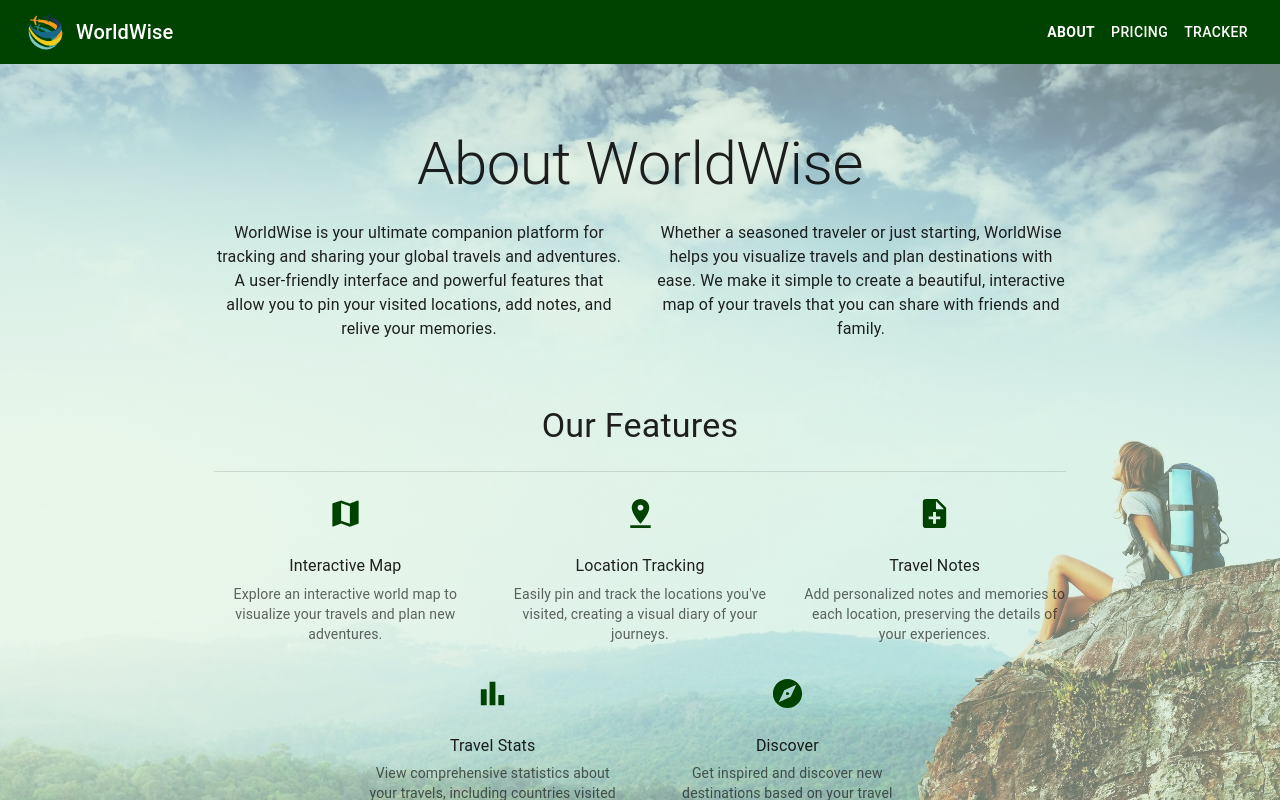
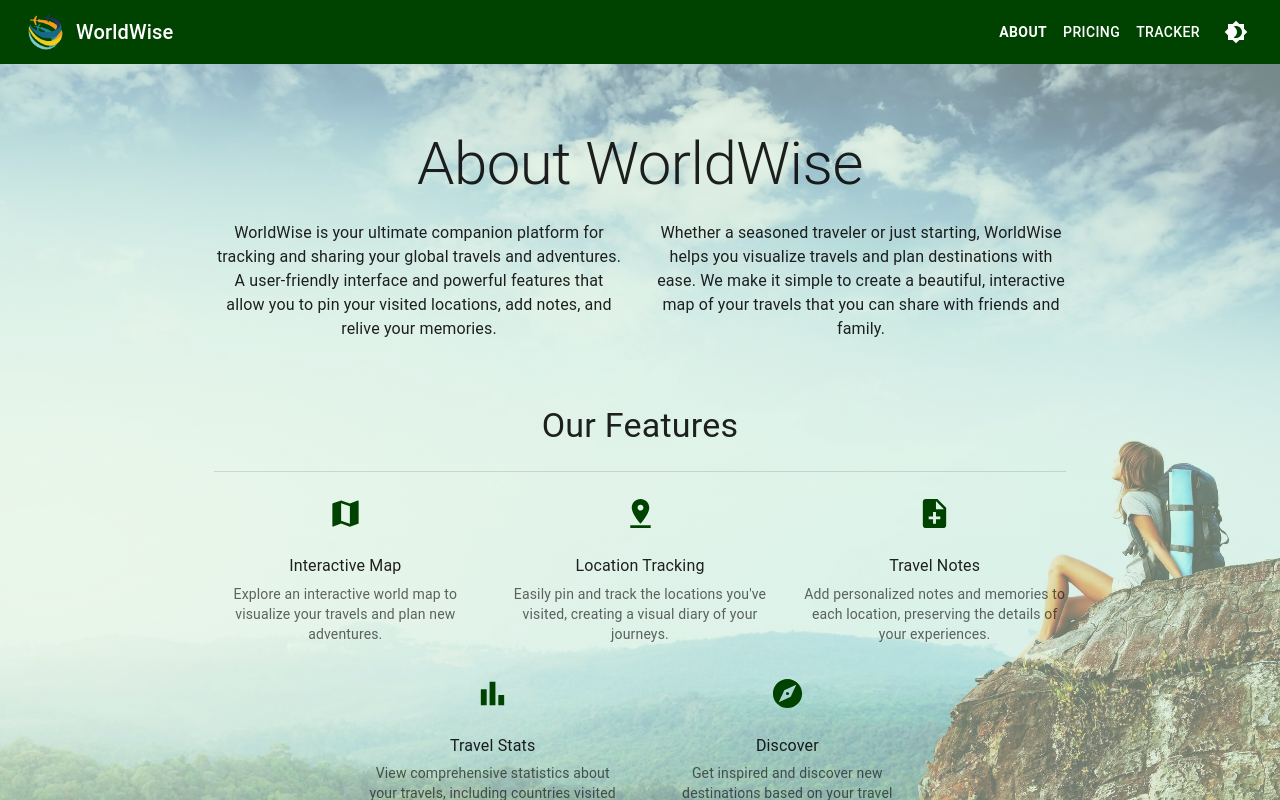
Before and after one commit to yassineDr12/world-wise, a React (Vite) app: page /about in a window 1280 px wide. Shown: the top 800 px of the page. Built offline with nearby package versions, Linux system fonts and the light colour scheme.

Commit message:
dark mode

```diff
--- a/src/App.tsx
+++ b/src/App.tsx
@@ -1,3 +1,4 @@
+import { useMemo, useState } from "react";
 import { Route, Routes, useLocation } from "react-router-dom";
 import { AnimatePresence } from "framer-motion";
 
@@ -9,10 +10,29 @@ import Pricing from "./pages/Pricing";
 import Tracker from "./pages/Tracker";
 import NotFound from "./pages/NotFound";
 
+import { ThemeProvider } from "@emotion/react";
+import { createTheme, CssBaseline, PaletteMode, useMediaQuery } from "@mui/material";
+import { ColorModeContext } from "./contexts/ThemeContext";
+import { getDesignTokens } from "./theme";
+
 function App() {
+  const prefersDarkMode = useMediaQuery("(prefers-color-scheme: dark)");
   const location = useLocation();
+  const [mode, setMode] = useState<PaletteMode>(prefersDarkMode ? "dark" : "light");
+  const colorMode = useMemo(
+    () => ({
+      // The dark mode switch would invoke this method
+      toggleColorMode: () => {
+        setMode((prevMode: PaletteMode) => (prevMode === "light" ? "dark" : "light"));
+      },
+    }),
+    []
+  );
+  const theme = useMemo(() => createTheme(getDesignTokens(mode)), [mode]);
   return (
-    <>
+    <ColorModeContext.Provider value={colorMode}>
+      <ThemeProvider theme={theme}>
+        <CssBaseline />
         <Header />
         <AnimatePresence mode="wait">
           <Routes location={location} key={location.pathname}>
@@ -24,7 +44,8 @@ function App() {
           </Routes>
         </AnimatePresence>
         <Footer />
-    </>
+      </ThemeProvider>
+    </ColorModeContext.Provider>
   );
 }
 
--- a/src/components/Background.tsx
+++ b/src/components/Background.tsx
@@ -1,12 +1,18 @@
 import AnimatedDiv from "./AnimatedDiv";
-import { Box, SxProps, Theme } from "@mui/material";
-import backgroundImage from "../assets/background.jpg";
+import { Box, SxProps, Theme, useTheme } from "@mui/material";
+import backgroundImageLight from "../assets/background-light.jpg";
+import backgroundImageDark from "../assets/background-dark.jpg";
 
 const Background = ({ children, sx }: { children: React.ReactNode; sx?: SxProps<Theme> | undefined }) => {
+  const theme = useTheme();
+  const isDarkMode = theme.palette.mode === "dark";
+
+  const backgroundImage = isDarkMode ? backgroundImageDark : backgroundImageLight;
+
   return (
     <Box
       sx={{
-        backgroundImage: `linear-gradient(rgb(211,238,213, 0.5), rgb(211,238,213, 0.5)), url(${backgroundImage})`,
+        backgroundImage: `linear-gradient(${theme.palette.background.default}80, ${theme.palette.background.default}80), url(${backgroundImage})`,
         backgroundSize: "cover",
         backgroundPosition: "center",
         backgroundRepeat: "no-repeat",
@@ -20,4 +26,5 @@ const Background = ({ children, sx }: { children: React.ReactNode; sx?: SxProps<
     </Box>
   );
 };
+
 export default Background;
--- a/src/components/Header.tsx
+++ b/src/components/Header.tsx
@@ -1,7 +1,10 @@
-import React from "react";
-import { AppBar, Toolbar, Typography, Button, Box } from "@mui/material";
+import { FC, useContext } from "react";
+import { AppBar, Toolbar, Typography, Button, Box, useTheme, IconButton } from "@mui/material";
 import { NavLink } from "react-router-dom";
 import logo from "../assets/logo.png";
+import Brightness4Icon from "@mui/icons-material/Brightness4";
+import Brightness7Icon from "@mui/icons-material/Brightness7";
+import { ColorModeContext } from "../contexts/ThemeContext";
 
 const navStyle = ({
   isActive,
@@ -20,7 +23,9 @@ const navStyle = ({
   };
 };
 
-const Header: React.FC = () => {
+const Header: FC = () => {
+  const colorMode = useContext(ColorModeContext);
+  const theme = useTheme();
   return (
     <AppBar position="static" color="primary" elevation={10}>
       <Toolbar>
@@ -45,6 +50,9 @@ const Header: React.FC = () => {
             TRACKER
           </NavLink>
         </Button>
+        <IconButton sx={{ ml: 1 }} onClick={colorMode.toggleColorMode} color="inherit">
+          {theme.palette.mode === "dark" ? <Brightness7Icon /> : <Brightness4Icon />}
+        </IconButton>
       </Toolbar>
     </AppBar>
   );
--- /dev/null
+++ b/src/contexts/ThemeContext.tsx
@@ -0,0 +1,3 @@
+import { createContext } from "react";
+
+export const ColorModeContext = createContext({ toggleColorMode: () => {} });
--- a/src/main.tsx
+++ b/src/main.tsx
@@ -3,17 +3,11 @@ import ReactDOM from "react-dom/client";
 import { BrowserRouter } from "react-router-dom";
 
 import App from "./App.tsx";
-import theme from "./theme";
-import { ThemeProvider } from "@emotion/react";
-import { CssBaseline } from "@mui/material";
 
 ReactDOM.createRoot(document.getElementById("root")!).render(
   <React.StrictMode>
     <BrowserRouter>
-      <ThemeProvider theme={theme}>
-        <CssBaseline />
-        <App />
-      </ThemeProvider>
+      <App />
     </BrowserRouter>
   </React.StrictMode>
 );
--- /dev/null
+++ b/src/theme.ts
@@ -0,0 +1,38 @@
+import { PaletteMode } from "@mui/material";
+
+export const getDesignTokens = (mode: PaletteMode) => ({
+  palette: {
+    mode,
+    ...(mode === "light"
+      ? {
+          // palette values for light mode
+          primary: {
+            main: "#004300",
+          },
+          secondary: {
+            main: "#9CFE08",
+          },
+          error: {
+            main: "#F8831A",
+          },
+          background: {
+            default: "#D3EED5",
+          },
+        }
+      : {
+          // palette values for dark mode
+          primary: {
+            main: "#D3EED5",
+          },
+          secondary: {
+            main: "#D3EED5",
+          },
+          error: {
+            main: "#F8831A",
+          },
+          background: {
+            default: "#848B90",
+          },
+        }),
+  },
+});
--- a/src/theme.tsx
+++ /dev/null
@@ -1,21 +0,0 @@
-import { createTheme } from "@mui/material/styles";
-
-// A custom theme for this app
-const theme = createTheme({
-  palette: {
-    primary: {
-      main: "#004300",
-    },
-    secondary: {
-      main: "#9CFE08",
-    },
-    error: {
-      main: "#F8831A",
-    },
-    background: {
-      default: "#D3EED5",
-    },
-  },
-});
-
-export default theme;
```
Also changed, not shown: src/assets/background-dark.jpg (added), src/assets/background-light.jpg (renamed from src/assets/background.jpg). Lines whose indentation alone changed are shown as unchanged.
